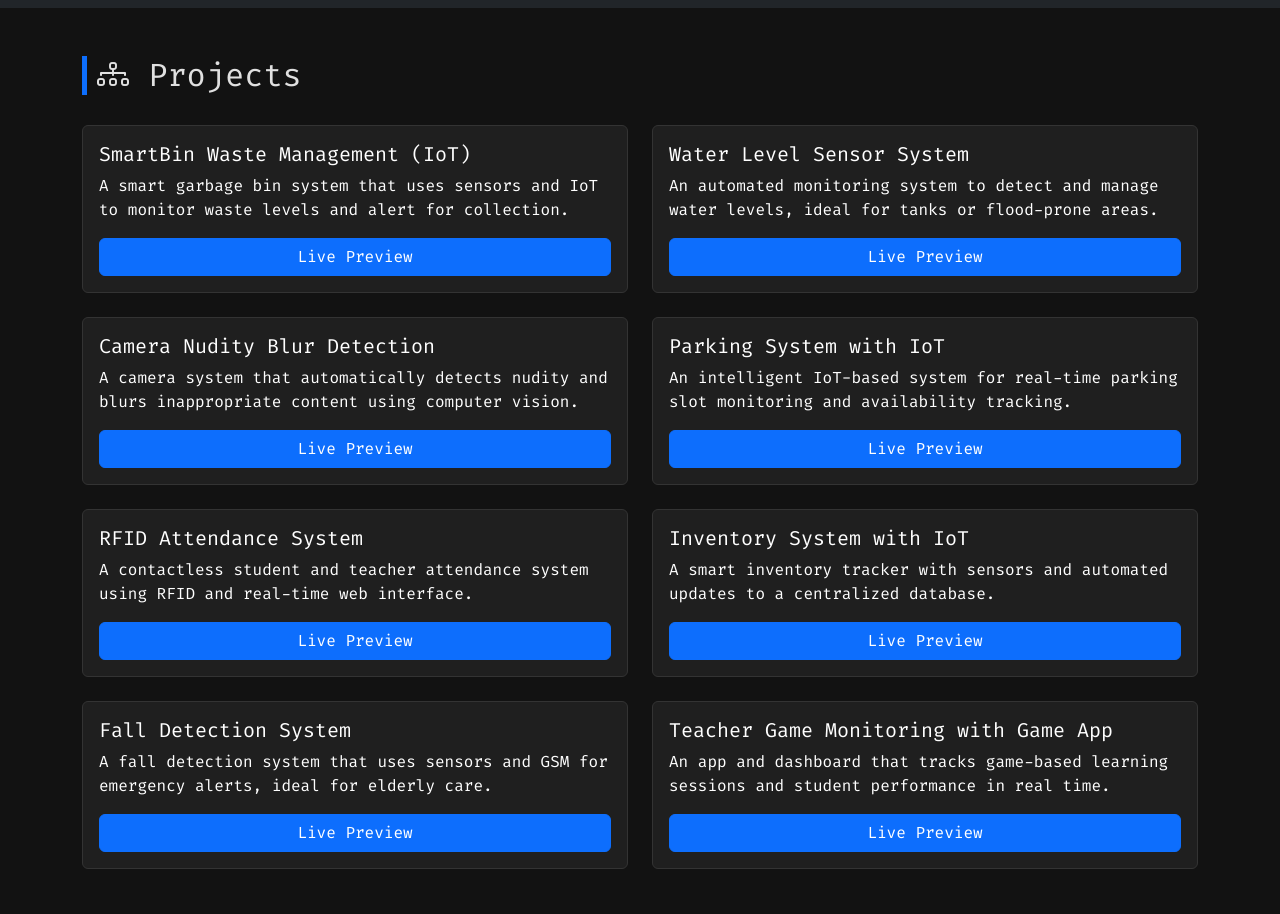
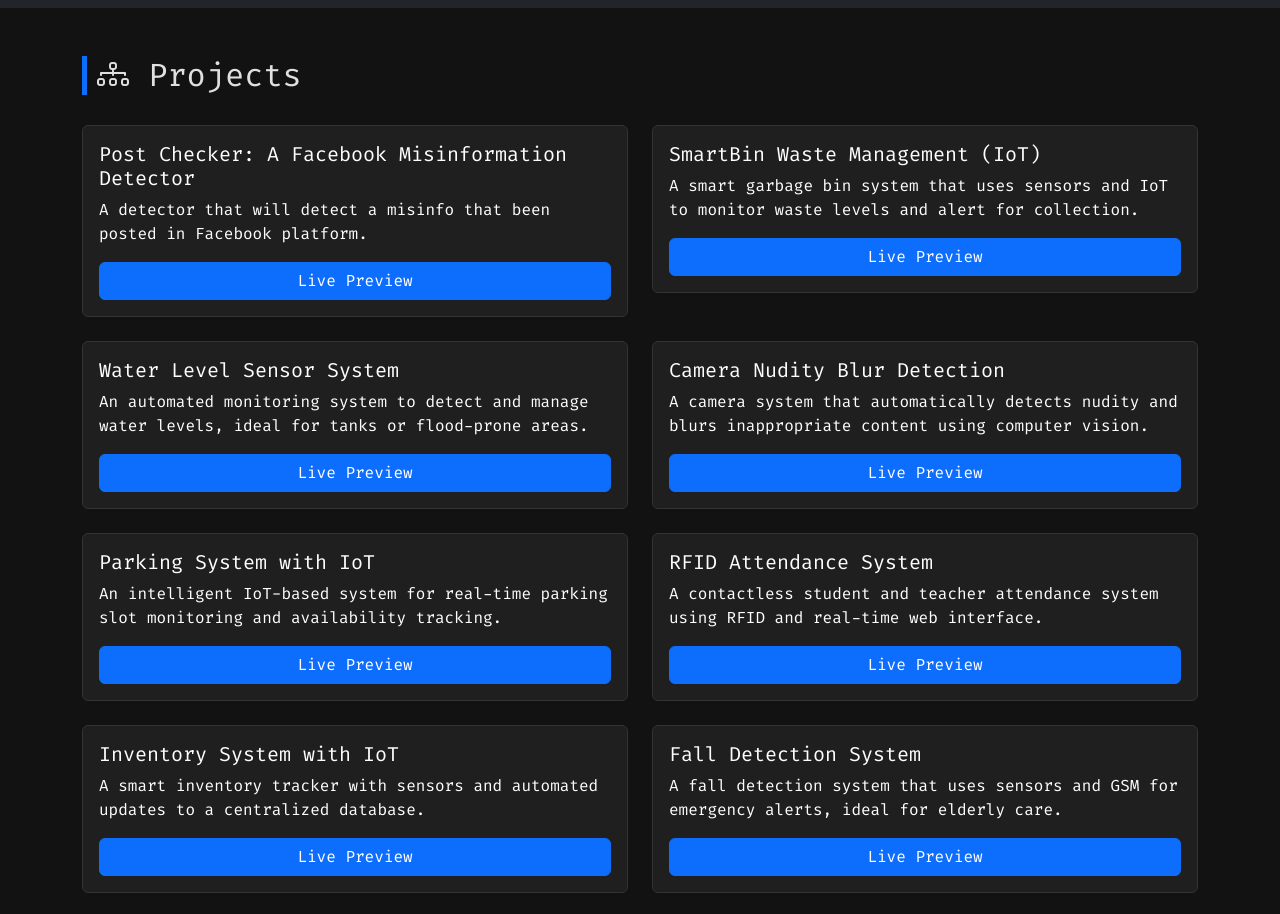
Before and after one commit to CrisTheNoob/cris-john-ramirez, a plain HTML site: page index.html in a window 1280 px wide. Shown: the part 1680-2594 px from the top of the page. Drawn offline with nearby package versions, Linux system fonts and the light colour scheme.

Commit message:
Update index.html

```diff
--- a/index.html
+++ b/index.html
@@ -183,6 +183,13 @@
     <div class="row">
       <div class="col-md-6 mb-4">
         <div class="card p-3">
+          <h5 class="card-title">Post  Checker: A Facebook Misinformation Detector</h5>
+          <p class="card-text">A detector that will detect a misinfo that been posted in Facebook platform.</p>
+          <a href="#" target="_blank" class="btn btn-primary">Live Preview</a>
+        </div>
+      </div>
+      <div class="col-md-6 mb-4">
+        <div class="card p-3">
           <h5 class="card-title">SmartBin Waste Management (IoT)</h5>
           <p class="card-text">A smart garbage bin system that uses sensors and IoT to monitor waste levels and alert for collection.</p>
           <a href="#" target="_blank" class="btn btn-primary">Live Preview</a>
```
